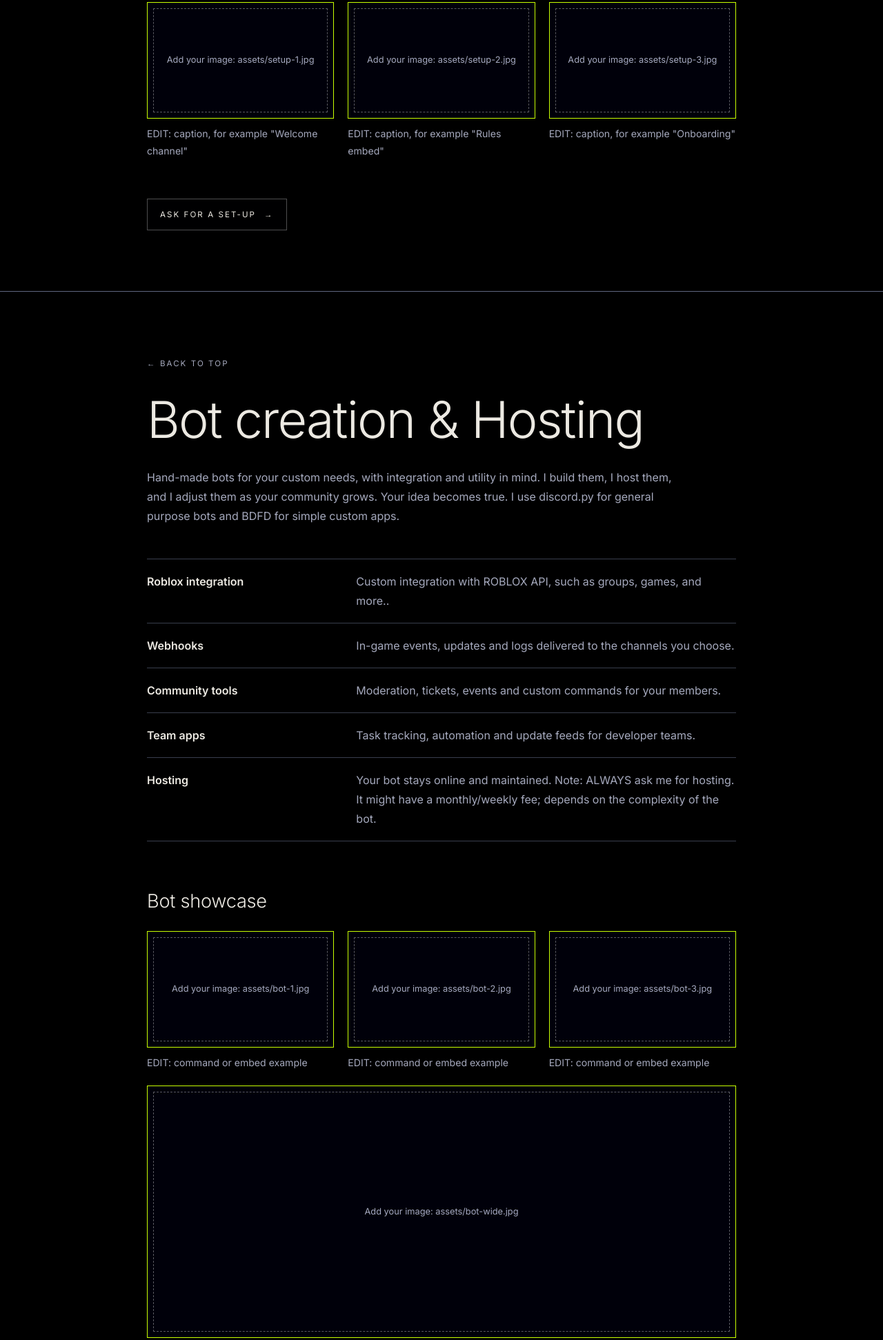
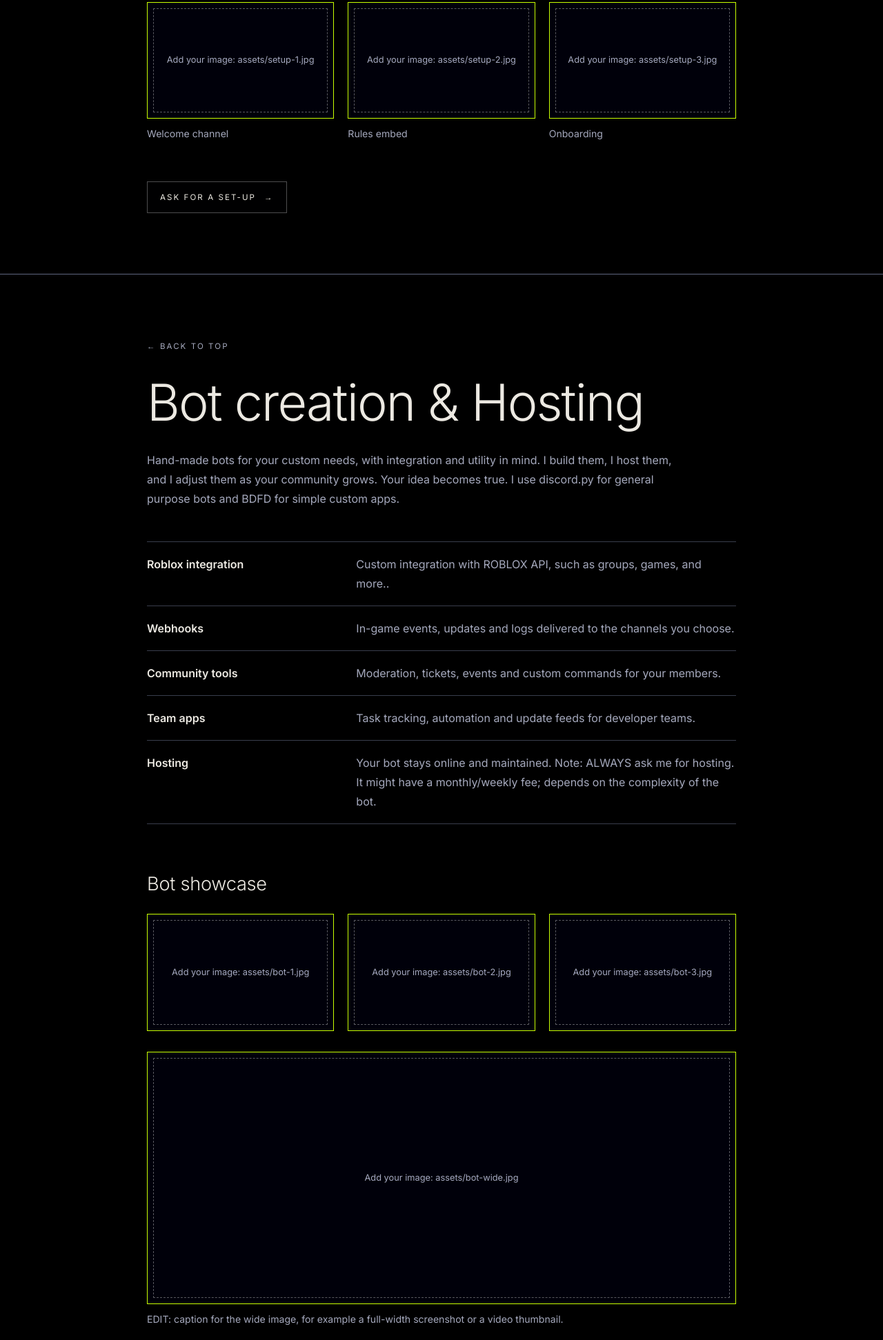
Before and after one commit to valter-byte/portfolio, a plain HTML site: page index.html in a window 1280 px wide. Shown: the part 4324-6267 px from the top of the page at 69% size. Drawn offline with Linux system fonts and the light colour scheme.

Commit message:
Update image captions in index.html

```diff
--- a/index.html
+++ b/index.html
@@ -190,9 +190,9 @@ footer{padding:0 0 64px;font-size:.78rem;color:rgba(222,228,255,.55)}
 
     <h3>More examples</h3>
     <div class="g3">
-      <figure class="shot"><div class="slot"><img src="assets/setup-1.jpg" alt=""></div><figcaption>EDIT: caption, for example "Welcome channel"</figcaption></figure>
-      <figure class="shot"><div class="slot"><img src="assets/setup-2.jpg" alt=""></div><figcaption>EDIT: caption, for example "Rules embed"</figcaption></figure>
-      <figure class="shot"><div class="slot"><img src="assets/setup-3.jpg" alt=""></div><figcaption>EDIT: caption, for example "Onboarding"</figcaption></figure>
+      <figure class="shot"><div class="slot"><img src="assets/setup-1.jpg" alt=""></div><figcaption>Welcome channel</figcaption></figure>
+      <figure class="shot"><div class="slot"><img src="assets/setup-2.jpg" alt=""></div><figcaption>Rules embed</figcaption></figure>
+      <figure class="shot"><div class="slot"><img src="assets/setup-3.jpg" alt=""></div><figcaption>Onboarding</figcaption></figure>
     </div>
     <div class="cta"><a class="btn" href="#contact">Ask for a set-up <span aria-hidden="true">→</span></a></div>
   </div>
@@ -214,9 +214,9 @@ footer{padding:0 0 64px;font-size:.78rem;color:rgba(222,228,255,.55)}
 
     <h3>Bot showcase</h3>
     <div class="g3">
-      <figure class="shot"><div class="slot"><img src="assets/bot-1.jpg" alt=""></div><figcaption>EDIT: command or embed example</figcaption></figure>
-      <figure class="shot"><div class="slot"><img src="assets/bot-2.jpg" alt=""></div><figcaption>EDIT: command or embed example</figcaption></figure>
-      <figure class="shot"><div class="slot"><img src="assets/bot-3.jpg" alt=""></div><figcaption>EDIT: command or embed example</figcaption></figure>
+      <figure class="shot"><div class="slot"><img src="assets/bot-1.jpg" alt=""></div><figcaption></figcaption></figure>
+      <figure class="shot"><div class="slot"><img src="assets/bot-2.jpg" alt=""></div><figcaption></figcaption></figure>
+      <figure class="shot"><div class="slot"><img src="assets/bot-3.jpg" alt=""></div><figcaption></figcaption></figure>
     </div>
     <div class="slot wide" style="margin-top:20px"><img src="assets/bot-wide.jpg" alt=""></div>
     <p class="mute" style="margin-top:10px;font-size:.88rem">EDIT: caption for the wide image, for example a full-width screenshot or a video thumbnail.</p>
@@ -239,8 +239,8 @@ footer{padding:0 0 64px;font-size:.78rem;color:rgba(222,228,255,.55)}
 
     <h3>Examples</h3>
     <div class="g3">
-      <figure class="shot"><div class="slot"><img src="assets/managing-1.jpg" alt=""></div><figcaption>Exanple of event or announcement</figcaption></figure>
-      <figure class="shot"><div class="slot"><img src="assets/managing-2.jpg" alt=""></div><figcaption>Example ofstaff guide</figcaption></figure>
+      <figure class="shot"><div class="slot"><img src="assets/managing-1.jpg" alt=""></div><figcaption>Example of event or announcement</figcaption></figure>
+      <figure class="shot"><div class="slot"><img src="assets/managing-2.jpg" alt=""></div><figcaption>Example of staff guide</figcaption></figure>
       <figure class="shot"><div class="slot"><img src="assets/managing-3.jpg" alt=""></div><figcaption>Example of discord analytics report</figcaption></figure>
     </div>
     <div class="cta"><a class="btn" href="#contact">Ask for management <span aria-hidden="true">→</span></a></div>
```
